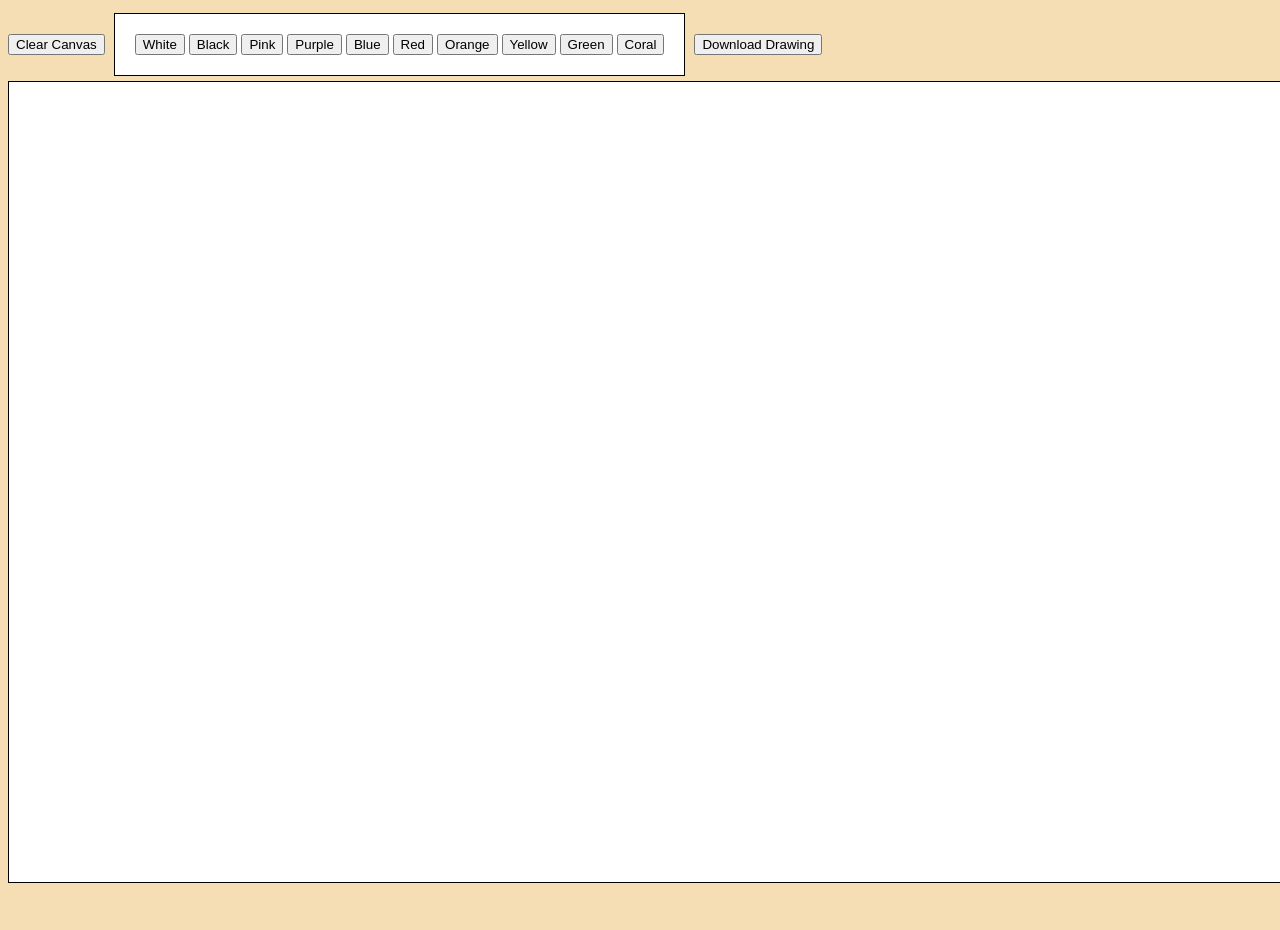
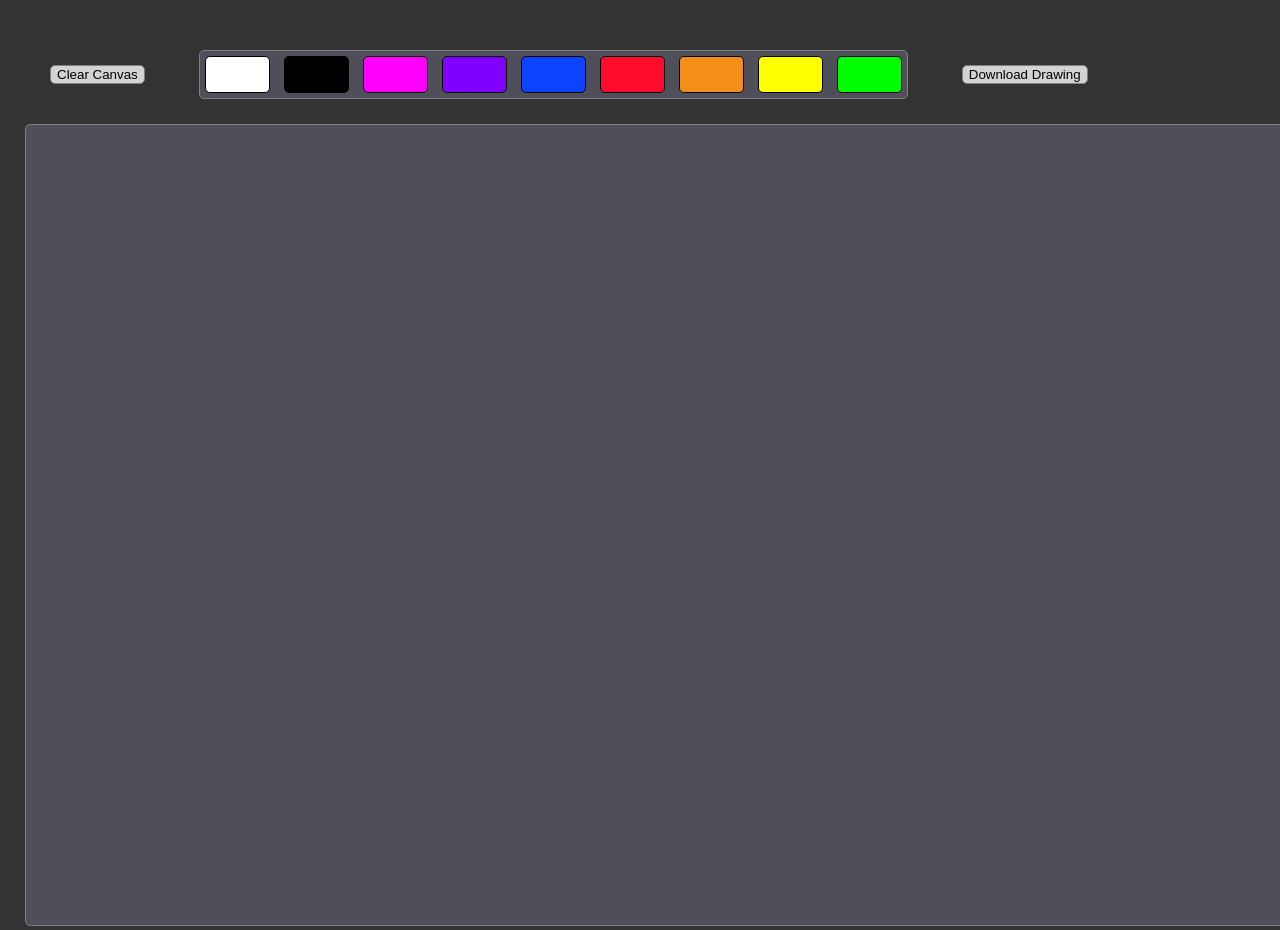
Before and after one commit to kateyeager/pictionary-game, a plain HTML site: page index.html in a window 1280 px wide. Shown: the top 930 px of the page. Before the commit the page ends 887 px from the top, so only its background shows below. Drawn offline with nearby package versions, Linux system fonts and the light colour scheme.

Commit message:
added styling, hover effects, darker ui

```diff
--- a/index.html
+++ b/index.html
@@ -10,7 +10,7 @@
 <!-- partial:index.partial.html -->
 <button id="erase">Clear Canvas</button>
 <!-- Colors Palette/buttons -->
-<div class="colors">
+<div class="colors-container">
   <button id="white">White</button>
   <button id="black">Black</button>
   <button id="pink">Pink</button>
@@ -20,12 +20,11 @@
   <button id="orange">Orange</button>
   <button id="yellow">Yellow</button>
   <button id="green">Green</button>
-  <button id="coral">Coral</button>
   </div>
 <button id="download">Download Drawing</button>
 
-<!-- <canvas width=600 height=300></canvas> -->
-<canvas></canvas>
+<canvas width=600 height=300></canvas>
+<!-- <canvas></canvas> -->
 <!-- partial -->
   <script src='https://cdn.jsdelivr.net/npm/apexcharts'></script><script  src="./script.js"></script>
 
--- a/script.js
+++ b/script.js
@@ -91,11 +91,6 @@ whiteButton.addEventListener('click', () => {
     ctx.strokeStyle = 'white';
 } );
 
-// Change color to Coral
-coralButton.addEventListener('click', () => {
-  ctx.strokeStyle = '#FF7F50';
-});
-
 // Change color to red
 redButton.addEventListener('click', () => {
   ctx.strokeStyle = '#ff0c2c';
--- a/style.css
+++ b/style.css
@@ -1,23 +1,113 @@
 body {
   height: 100vh;
   width: 100vw;
-  background-color: wheat;
-
+  background-color: hsla(0,0%,0%,0.8);
+ margin: 25px;
 }
 
 canvas {
-
-  background: white;
-border: solid black 1px;
+  background: rgb(79, 79, 90);
+border: solid gray .7px;
+border-radius: 5px;
 }
 
+canvas:hover, canvas:focus {
+ cursor: pointer;
+}
+
+
+
 /* Color Palette Container */
-.colors {
-  background-color: white;
+.colors-container {
+display: inline-block;
+  background-color: rgb(79, 79, 90);
+  border: solid gray .7px;
+  border-radius: 5px;
+
+  margin: 25px;
+}
+
+/* Color Swatches Look Like This */
+.colors-container button {
+  width: 65px;
   border: solid black 1px;
-  padding: 20px;
-  display: inline-block;
+  border-radius: 5px;
+  padding: 10px;
   margin: 5px;
 }
 
-/* button#download */
+.colors-container button:hover {
+  border: white 1px solid;
+}
+
+
+
+button:hover {
+  cursor: pointer;
+}
+
+#white {
+  background-color: white;
+  color: white;
+}
+
+#black {
+  background-color: black;
+  color: black;
+}
+
+#red {
+  background-color: #ff0c2c;
+  color: #ff0c2c;
+}
+
+#orange {
+  background-color: #F58e16;
+  color: #F58e16;
+}
+
+#yellow {
+  background-color: #ffff00;
+  color: #ffff00;
+}
+
+#green {
+  background-color: #00ff00;
+  color: #00ff00;
+}
+
+#blue {
+  background-color: #0c43ff;
+  color: #0c43ff;
+}
+
+#purple {
+  background-color: #8000ff;
+  color: #8000ff;
+}
+
+#pink {
+  background-color: #ff00ff;
+  color: #ff00ff;
+}
+
+
+
+/* Download & Erase Buttons */
+button#download,
+button#erase {
+  background-color: lightgray;
+  border: solid gray 1px;
+  border-radius: 5px;
+  margin: 25px;
+}
+
+button#download:hover,
+button#erase:hover {
+  background-color: white;
+  border: solid white .7px;
+}
+
+html {
+  overflow: hidden;
+}
```
